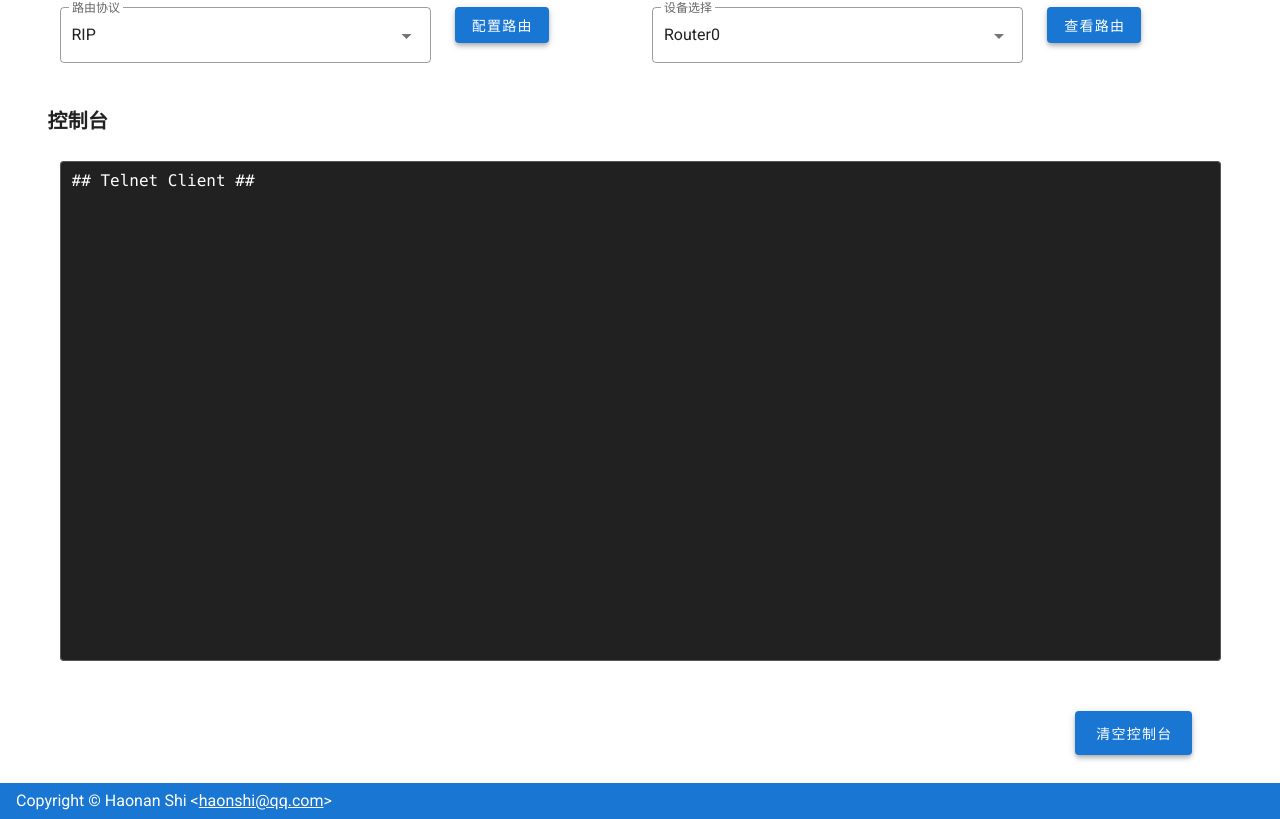
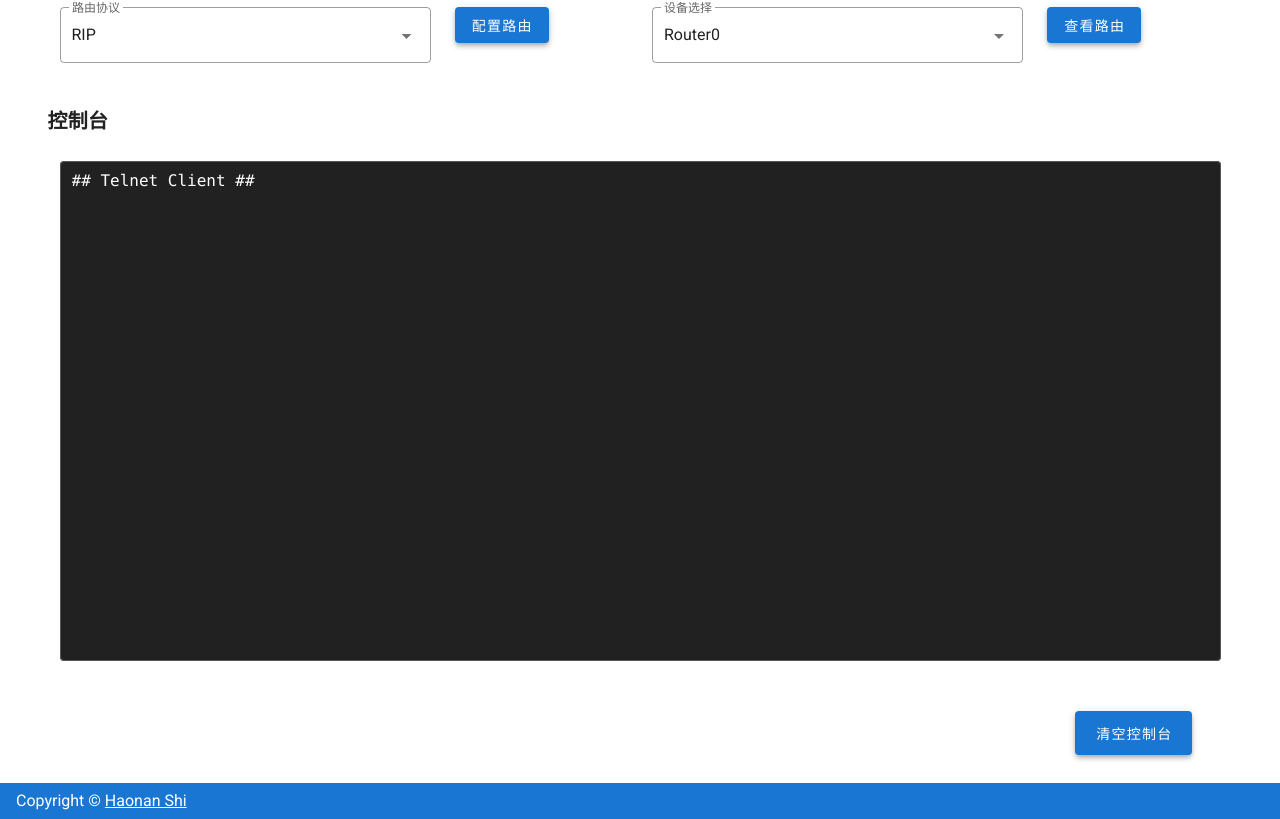
Before and after one commit to codelumos/dynamic-routing-front-end, a Vue app: page / in a window 1280 px wide. Shown: the part 1863-2682 px from the top of the page. Built offline with nearby package versions, Linux system fonts and the light colour scheme.

Commit message:
更新项目依赖

```diff
--- a/package.json
+++ b/package.json
@@ -10,7 +10,7 @@
   },
   "dependencies": {
     "axios": "^0.21.1",
-    "core-js": "^3.11.1",
+    "core-js": "^3.12.0",
     "vue": "^2.6.12",
     "vuetify": "^2.4.11"
   },
--- a/src/App.vue
+++ b/src/App.vue
@@ -54,7 +54,7 @@
         dark
     >
       <div class="align-center">
-        Copyright &copy; Haonan Shi &lt;<a href="mailto:haonshi@qq.com" style="color: white">haonshi@qq.com</a>&gt;
+        Copyright &copy; <a href="https://github.com/HaoNShi" style="color: white">Haonan Shi</a>
       </div>
     </v-footer>
   </v-app>
```
Also changed, not shown: 2 other files (tests, documents, lock files or other folders).
